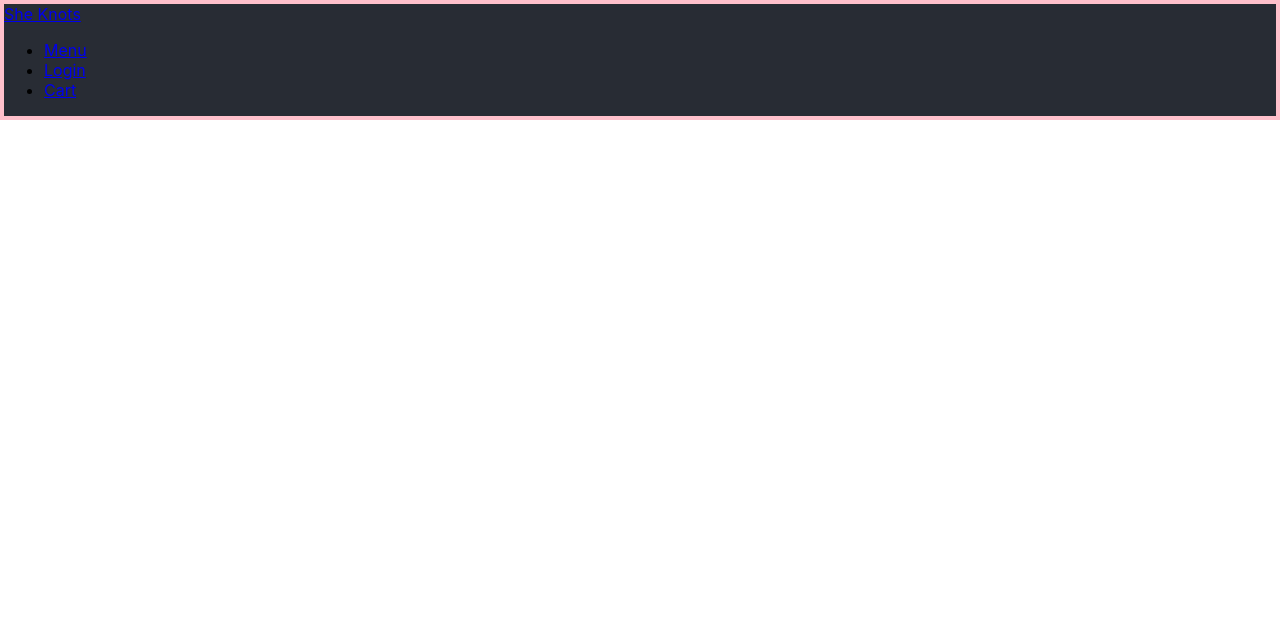
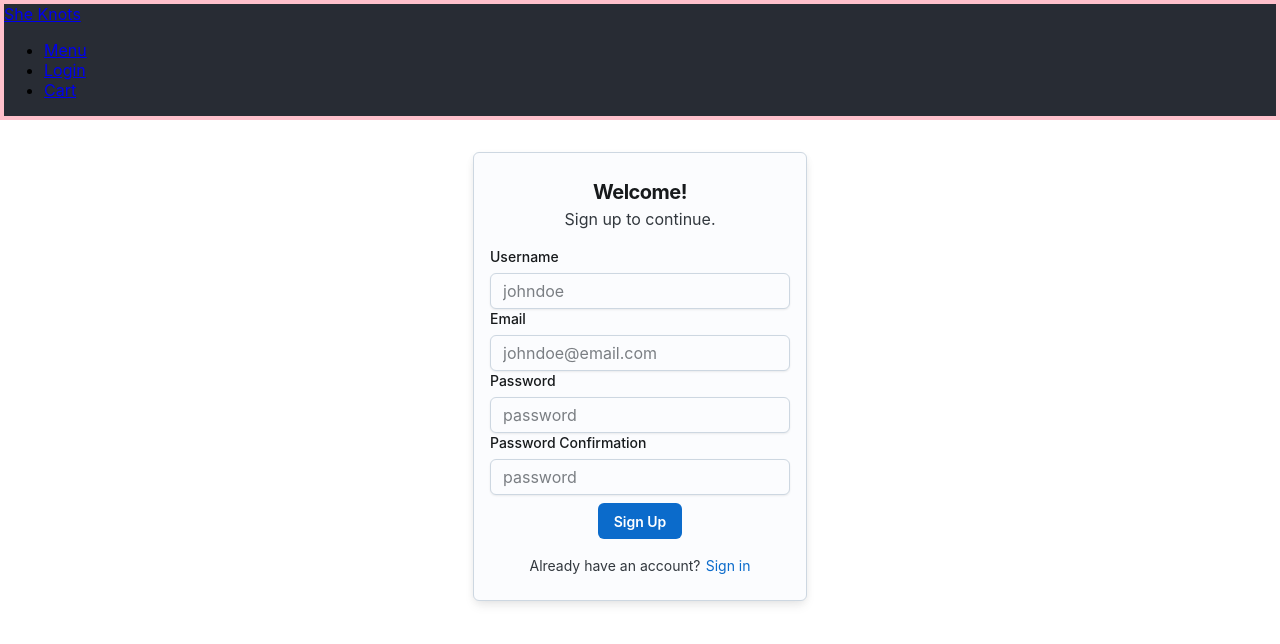
Before and after one commit to srodarte1/she-knots-frontend, a React (Create React App) app: page /usersignin in a window 1280 px wide. Shown: the top 644 px of the page. Built offline with nearby package versions, Linux system fonts and the light colour scheme.

Commit message:
new files, passing data

```diff
--- a/src/App.js
+++ b/src/App.js
@@ -2,15 +2,15 @@ import React from 'react'
 import './App.css';
 import NavBar from "./components/NavBar"
 import Home from "./components/Home"
-import LoginPage from "./components/LoginPage"
 import Cart from "./components/Cart"
 import Menu from "./components/Menu"
 import { Route, Routes } from 'react-router-dom';
-import SignUpPage from './components/SignUpPage';
+import UserSignin from './components/account/UserSignin';
+import {useState} from 'react'
 
 function App() {
 
-
+  const [user, setUser] = useState(null)
 
   return (
     <><NavBar />
@@ -18,10 +18,9 @@ function App() {
 
       <Routes>
         <Route path="/" element={ <Home /> }/>
-        <Route path="/LoginPage" element={ <LoginPage /> }/>
-        <Route path="/Cart" element={ <Cart /> }/>
-        <Route path="/Menu" element={ <Menu /> }/>
-        <Route path="/SignUpPage" element={ <SignUpPage /> }/>
+        <Route path="/usersignin" element={ <UserSignin user={ user } setUser={ setUser }/> }/>
+        <Route path="/cart" element={ <Cart /> }/>
+        <Route path="/menu" element={ <Menu /> }/>
       </Routes>
     </div>
     </>
--- a/src/components/NavBar.js
+++ b/src/components/NavBar.js
@@ -10,7 +10,7 @@ const NavBar = () => {
             <Link to= "/" className="site-title">She Knots</Link>
             <ul>
                 <CustomLink to="/Menu">Menu</CustomLink>
-                <CustomLink to="/LoginPage">Login</CustomLink>
+                <CustomLink to="/usersignin">Login</CustomLink>
                 <CustomLink to="/Cart">Cart</CustomLink>
             </ul>
         </nav>
--- a/src/components/SignUpPage.js
+++ b/src/components/account/SignUpPage.js
@@ -108,7 +108,7 @@ const Signup = ({setUser, setMessage, setToggleAuth}) => {
             <Button type="submit" onSubmit={handleSubmit} sx={{ mt: 1 /* margin top */ }}>Sign Up</Button>
             </form>
           <Typography
-            endDecorator={<Link href="/LoginPage" onClick={() => setToggleAuth(currentVal => !currentVal)}>Sign in</Link>}
+            endDecorator={<Link href="/usersignin" onClick={() => setToggleAuth(currentVal => !currentVal)}>Sign in</Link>}
             fontSize="sm"
             sx={{ alignSelf: 'center' }}
           >
--- /dev/null
+++ b/src/components/account/UserHomepage.js
@@ -0,0 +1,9 @@
+const UserHomepage = ({user, setUser}) => {
+    return (
+    <div>
+        <p>Welcome {user.username}</p>
+    </div>
+    )
+}
+
+export default UserHomepage
--- /dev/null
+++ b/src/components/account/UserSignin.js
@@ -0,0 +1,20 @@
+import LoginPage from './LoginPage'
+import SignUpPage from './SignUpPage'
+import { useState } from 'react'
+import UserHomepage from './UserHomepage'
+
+const UserSignin = ({user, setUser}) => {
+    const [toggleAuth, setToggleAuth] = useState(false)
+
+    if (!user) {
+        return (toggleAuth && <LoginPage setUser={setUser} setToggleAuth={setToggleAuth} />)||(<SignUpPage setUser={setUser} setToggleAuth={setToggleAuth} />)
+    }
+
+    return(
+        <div>
+            <UserHomepage user={user} setUser={setUser}/>
+        </div>
+    )
+}
+
+export default UserSignin
```
Also changed, not shown: src/components/account/LoginPage.js (renamed from src/components/LoginPage.js).
